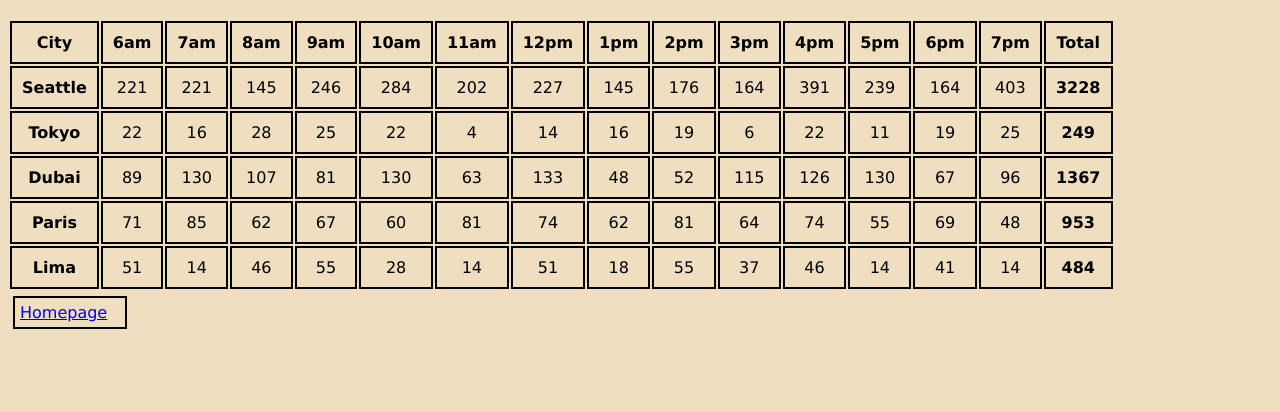
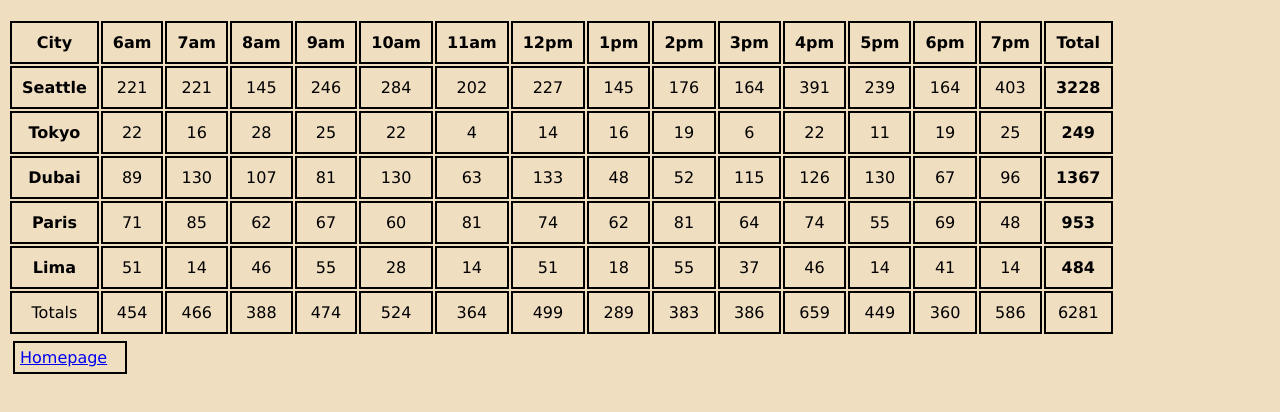
Before and after one commit to nickmagruder/cookie-stand, a plain HTML site: page sales.html in a window 1280 px wide. Shown: the part 62-474 px from the top of the page. Drawn offline with Linux system fonts and the light colour scheme.

```diff
--- a/js/app.js
+++ b/js/app.js
@@ -68,12 +68,35 @@
     insertTr.appendChild(insertTotalTh);
 }
 
-generateHeaderRow()
+function generateFooterRow() {
+    var footerTotals = 0;
+    var insertParent = document.getElementById('cookiedata');
+    var insertTr = document.createElement('tr');
+    insertParent.appendChild(insertTr);
+    var insertTd = document.createElement('td');
+    insertTd.textContent = 'Totals';
+    insertTr.appendChild(insertTd);
+    for (var i = 0; i < hoursArray.length; i++) {
+        var hourTotal = 0;
+        for (var x = 0; x < cityData.length; x++) {
+          hourTotal += cityData[x].randomHrCookies[i];
+          footerTotals += cityData[x].randomHrCookies[i];
+        }
+        var insertTd = document.createElement('td');
+        insertTd.textContent = hourTotal;
+        insertTr.appendChild(insertTd);
+    }
+      var insertTd = document.createElement('td');
+      insertTd.textContent = footerTotals;
+      insertTr.appendChild(insertTd);
+}
 
-
+generateHeaderRow();
 
 seattle.insert();
 tokyo.insert();
 dubai.insert();
 paris.insert();
 lima.insert();
+
+generateFooterRow();
```
Also changed, not shown: index.html (+1 -1 lines), zombie.js (+0 -20 lines).
